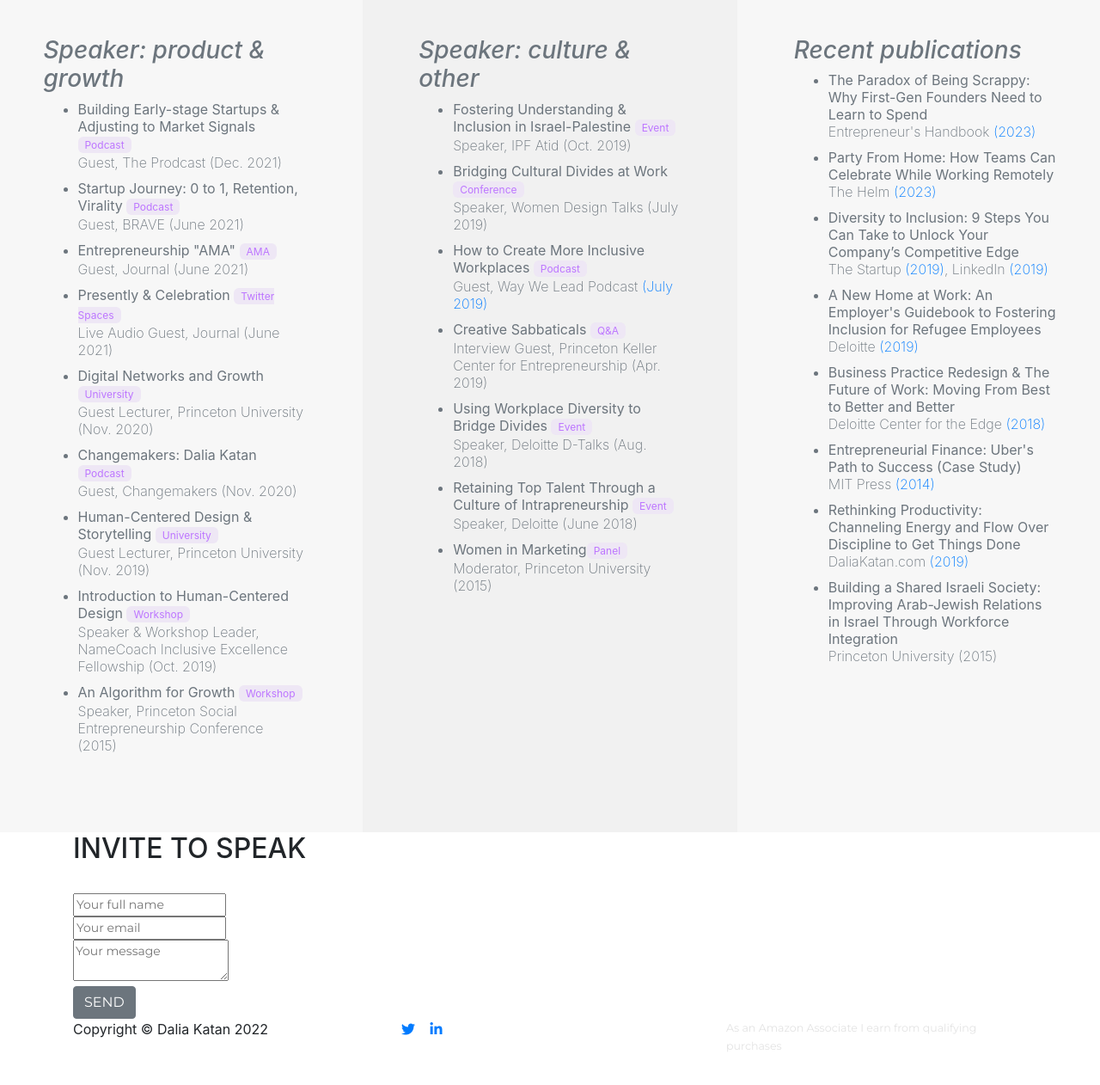
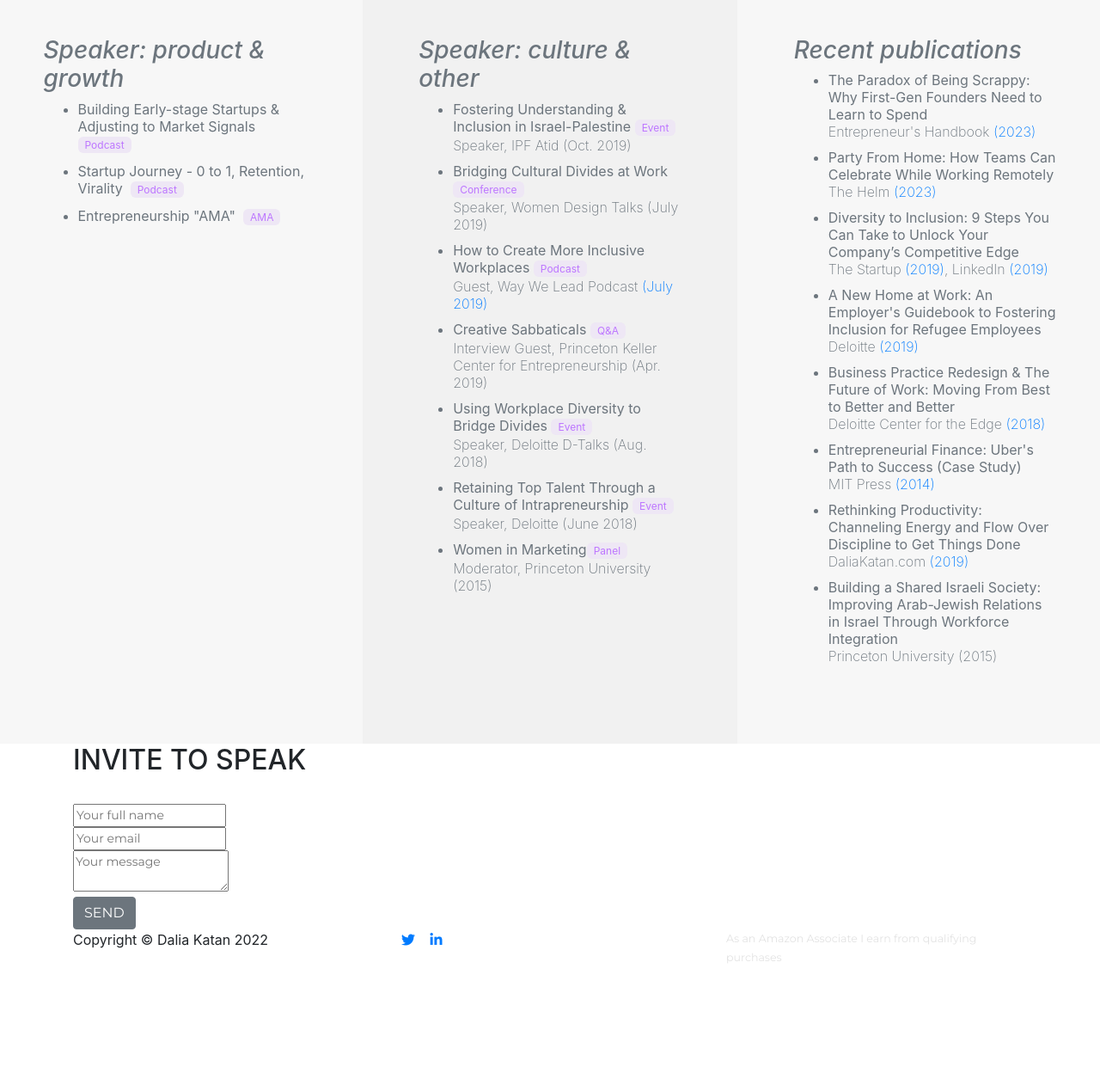
Before and after one commit to dalkat/dalkat.github.io, a Jekyll site: the page built from speaker 2.md, in a window 1280 px wide and 1400 px high, scrolled down 3518 px, cut to the strip 135-1397 px from the top of the window. Shown: the whole strip at 86% size. Built offline with Jekyll 4.4.1, drawn with Linux system fonts in a browser that asks for light colours; nearby versions of some CDN libraries; some web fonts are replaced; library files that are not in the unit come from our copies; after the commit the page ends 4815 px from its top, so only the background shows below that.

Commit message:
testing new method for speaking roles

```diff
--- a/_layouts/speaker.html
+++ b/_layouts/speaker.html
@@ -9,7 +9,7 @@ layout: default-sub
     <!-- Header -->
     <!-- Header -->
 
-    <header class="dramatic" style="">
+    <header class="dramatic">
 
       <div class="container" style="padding-top:100px;">
 
@@ -113,15 +113,16 @@ layout: default-sub
     <div>
       <h3 class="text-muted"><span style="text-align: center;"><em>Speaker: product & growth</em></span></h3>
           <h5 style="font-size:1rem!important;"><ul class="text-muted" style="font-weight: 200;  line-height: 20px;">
-            <li style="padding-bottom: 10px;"><span style="font-weight:400;">Building Early-stage Startups & Adjusting to Market Signals</span> <span style="font-weight:400;padding: 2px 8px;border-radius: 6px;background-color:#EEE7F5;font-size: 12px;color: #bd76ff;margin-left: 0px;">Podcast</span><br>Guest, The Prodcast (Dec. 2021)</li>
-            <li style="padding-bottom: 10px;"><span style="font-weight:400;">Startup Journey: 0 to 1, Retention, Virality</span> <span style="font-weight:400;padding: 2px 8px;border-radius: 6px;background-color:#EEE7F5;font-size: 12px;color: #bd76ff;margin-left: 0px;">Podcast</span><br>Guest, BRAVE (June 2021)</li>
-            <li style="padding-bottom: 10px;"><span style="font-weight:400;">Entrepreneurship "AMA"</span> <span style="font-weight:400;padding: 2px 8px;border-radius: 6px;background-color:#EEE7F5;font-size: 12px;color: #bd76ff;margin-left: 0px;">AMA</span><br>Guest, Journal (June 2021)</li>
-            <li style="padding-bottom: 10px;"><span style="font-weight:400;">Presently & Celebration</span> <span style="font-weight:400;padding: 2px 8px;border-radius: 6px;background-color:#EEE7F5;font-size: 12px;color: #bd76ff;margin-left: 0px;">Twitter Spaces</span><br>Live Audio Guest, Journal (June 2021)</li>
-            <li style="padding-bottom: 10px;"><span style="font-weight:400;">Digital Networks and Growth</span> <span style="font-weight:400;padding: 2px 8px;border-radius: 6px;background-color:#EEE7F5;font-size: 12px;color: #bd76ff;margin-left: 0px;">University</span><br>Guest Lecturer, Princeton University (Nov. 2020)</li>
-            <li style="padding-bottom: 10px;"><span style="font-weight:400;">Changemakers: Dalia Katan </span> <span style="font-weight:400;padding: 2px 8px;border-radius: 6px;background-color:#EEE7F5;font-size: 12px;color: #bd76ff;margin-left: 0px;">Podcast</span><br>Guest, Changemakers (Nov. 2020)</li>
-            <li style="padding-bottom: 10px;"><span style="font-weight:400;">Human-Centered Design & Storytelling</span> <span style="font-weight:400;padding: 2px 8px;border-radius: 6px;background-color:#EEE7F5;font-size: 12px;color: #bd76ff;margin-left: 0px;">University</span><br>Guest Lecturer, Princeton University (Nov. 2019)</li>
-            <li style="padding-bottom: 10px;"><span style="font-weight:400;">Introduction to Human-Centered Design</span> <span style="font-weight:400;padding: 2px 8px;border-radius: 6px;background-color:#EEE7F5;font-size: 12px;color: #bd76ff;margin-left: 0px;">Workshop</span><br>Speaker & Workshop Leader, NameCoach Inclusive Excellence Fellowship (Oct. 2019)</li>
-            <li style="padding-bottom: 10px;"><span style="font-weight:400;">An Algorithm for Growth</span> <span style="font-weight:400;padding: 2px 8px;border-radius: 6px;background-color:#EEE7F5;font-size: 12px;color: #bd76ff;margin-left: 0px;">Workshop</span><br>Speaker, Princeton Social Entrepreneurship Conference (2015)</li></ul></h5>
+            {%- for speaking-product in site.data.speaker.speaking-product -%}
+            {% assign ws = '' %}
+            <li style="padding-bottom: 10px;">
+              <span style="font-weight:400;">{{ speaking-product.title }}</span>&nbsp;
+              <span style="font-weight:400;padding: 2px 8px;border-radius: 6px;background-color:#EEE7F5;font-size: 12px;color: #bd76ff;margin-left: 0px;"> {{ speaking-product.category }}</span><br>
+              {{ speaking-product.description }}
+                </li>
+            {%-  endfor -%}
+          {% assign ws = '' %}
+          </ul></h5>
   </div>
   </div>
 
@@ -222,7 +223,7 @@ layout: default-sub
           <div class="col-lg-5 col-md-6 col-sm-8 col-xs-12"  style="display:inline-block;">
                             {% assign ws = '' %}
                             {%- if page.layout == 'thanks' -%}
-                             <p style="text-muted" style="padding: 4px 0; text-align:center; font-size:16px; font-weight:normal;"><i class="fa fa-check" aria-hidden="true"></i> &nbsp; &nbsp; Thanks for your message, I'll be in touch shortly!</p>
+                             <p class="text-muted" style="padding: 4px 0; text-align:center; font-size:16px; font-weight:normal;"><i class="fa fa-check" aria-hidden="true"></i> &nbsp; &nbsp; Thanks for your message, I'll be in touch shortly!</p>
 
                             {%- endif -%}
               <form method="POST" action="https://formspree.io/dkatan.77@gmail.com" style="font-size:14px; font-family:'Montserrat', 'Helvetica Neue', Helvetica, Arial, sans-serif;">
```
Also changed, not shown: _data/speaker.yml (+12 -0 lines).
